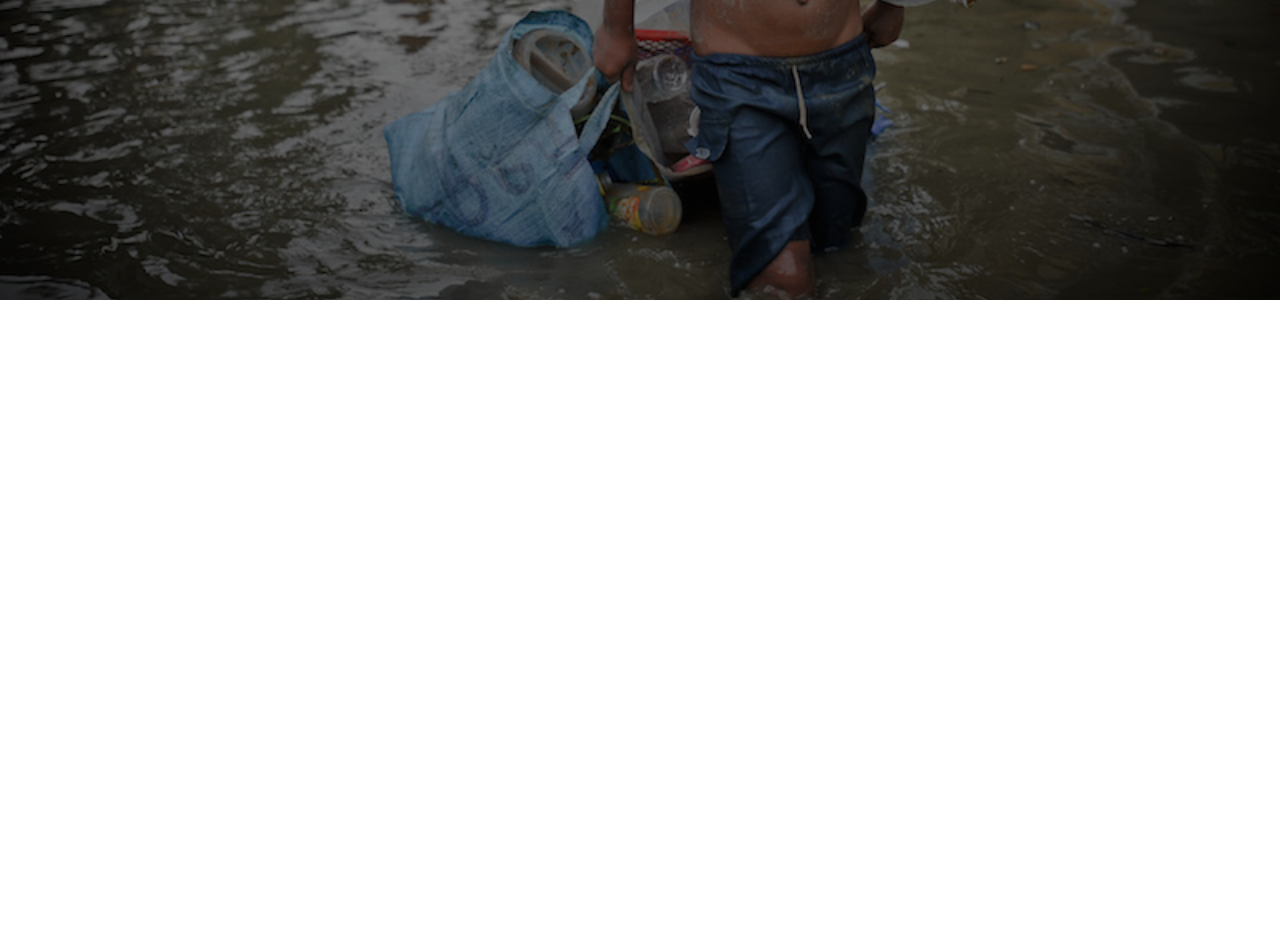
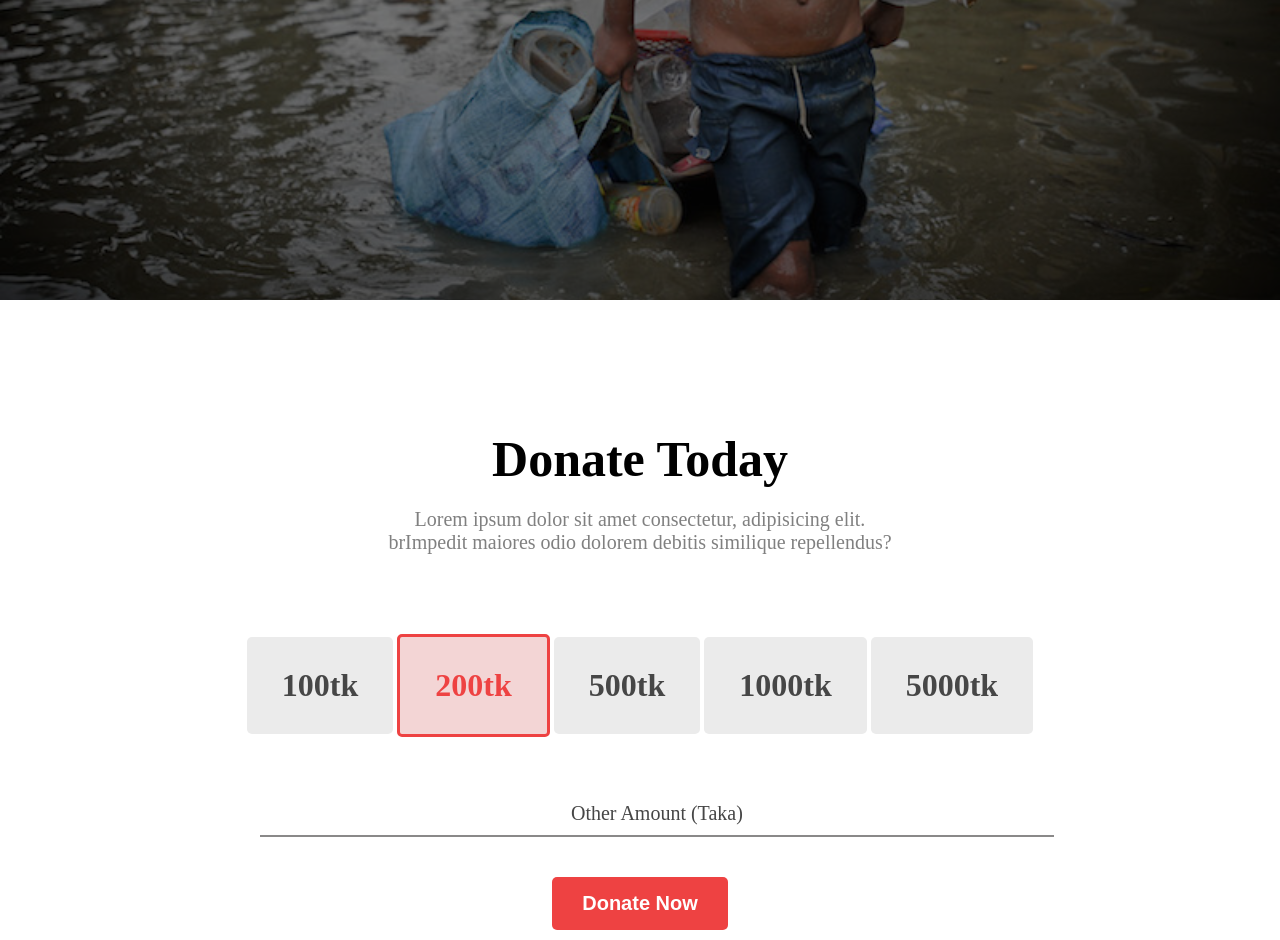
Before and after one commit to partha6459/donate-today, a plain HTML site: page index.html in a window 1280 px wide. Shown: the part 500-1440 px from the top of the page. Before the commit the page ends 800 px from the top, so only its background shows below. Drawn offline with Linux system fonts and the light colour scheme.

Commit message:
added new section

```diff
--- a/index.html
+++ b/index.html
@@ -15,5 +15,29 @@
         </div>
         <button class="header-btn">Donate Now</button>
     </div>
+
+    <!-- 1st Body Part -->
+
+    <div class="donate-1stpart">
+
+        <div>
+            <h1 class="dt-title">Donate Today</h1>
+            <p class="dt-description">Lorem ipsum dolor sit amet consectetur, adipisicing elit.<br>brImpedit maiores odio dolorem debitis similique repellendus?</p>
+        </div>
+
+        <div class="second-btn">
+            <button class="money-btn">100tk</button>
+            <button class="dif-btn">200tk</button>
+            <button class="money-btn">500tk</button>
+            <button class="money-btn">1000tk</button>
+            <button class="money-btn">5000tk</button>
+        </div>
+        <p class="other-amount">Other Amount (Taka)</p>
+        <div>
+            <button class="scnd-btn">Donate Now</button>
+        </div>
+    </div>
+
+
 </body>
 </html>
--- a/styles.css
+++ b/styles.css
@@ -36,3 +36,65 @@
     border-style: none;
     border-radius: 5px;
 }
+
+/* 1st Body Part */
+
+.donate-1stpart{
+    padding: 10px;
+    text-align: center;
+}
+.dt-title{
+    padding-top: 120px;
+    font-size: 50px;
+    color: black;
+    font-weight: bold;
+}
+.dt-description{
+    padding-top: 20px;
+    padding-bottom: 80px;
+    font-size: 20px;
+    color: gray;
+}
+.money-btn{
+    padding: 30px 35px;
+    font-size: 32px;
+    font-weight: bold;
+    color: rgb(70, 70, 70);
+    background-color: rgb(235, 235, 235);
+    border-style: none;
+    border-radius: 5px;
+    font-family: 'Times New Roman', Times, serif;
+}
+.dif-btn{
+    padding: 30px 35px;
+    font-size: 32px;
+    font-weight: bold;
+    color: rgb(238, 66, 66);
+    background-color: rgb(243, 213, 213);
+    border-style: solid;
+    border-color: rgb(238, 66, 66);
+    border-radius: 5px;
+    border-width: 3px;
+    font-family: 'Times New Roman', Times, serif;
+}
+.scnd-btn{
+    padding: 15px 30px;
+    font-size: 20px;
+    font-weight: bold;
+    color: white;
+    background-color: rgb(238, 66, 66);
+    border-style: none;
+    border-radius: 5px;
+    margin-top: 40px;
+
+}
+.other-amount{
+    width: 63%;
+    margin-left: 250px;
+    margin-right: 250px;
+    padding-top: 65px;
+    padding-bottom: 10px;
+    font-size: 20px;
+    color: rgb(70, 70, 70);
+    border-bottom: 2px solid rgb(138, 137, 137);
+}
```
